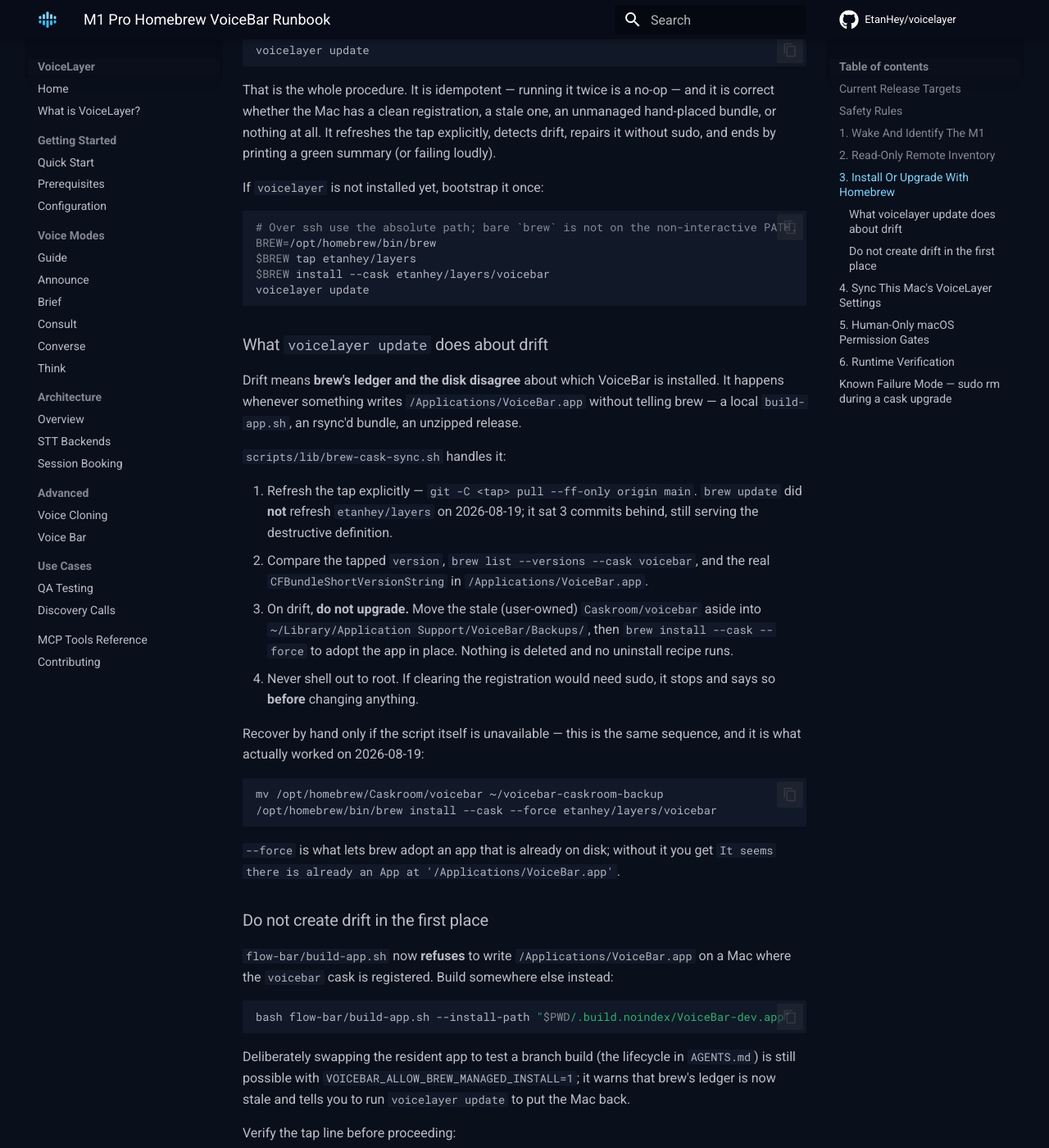
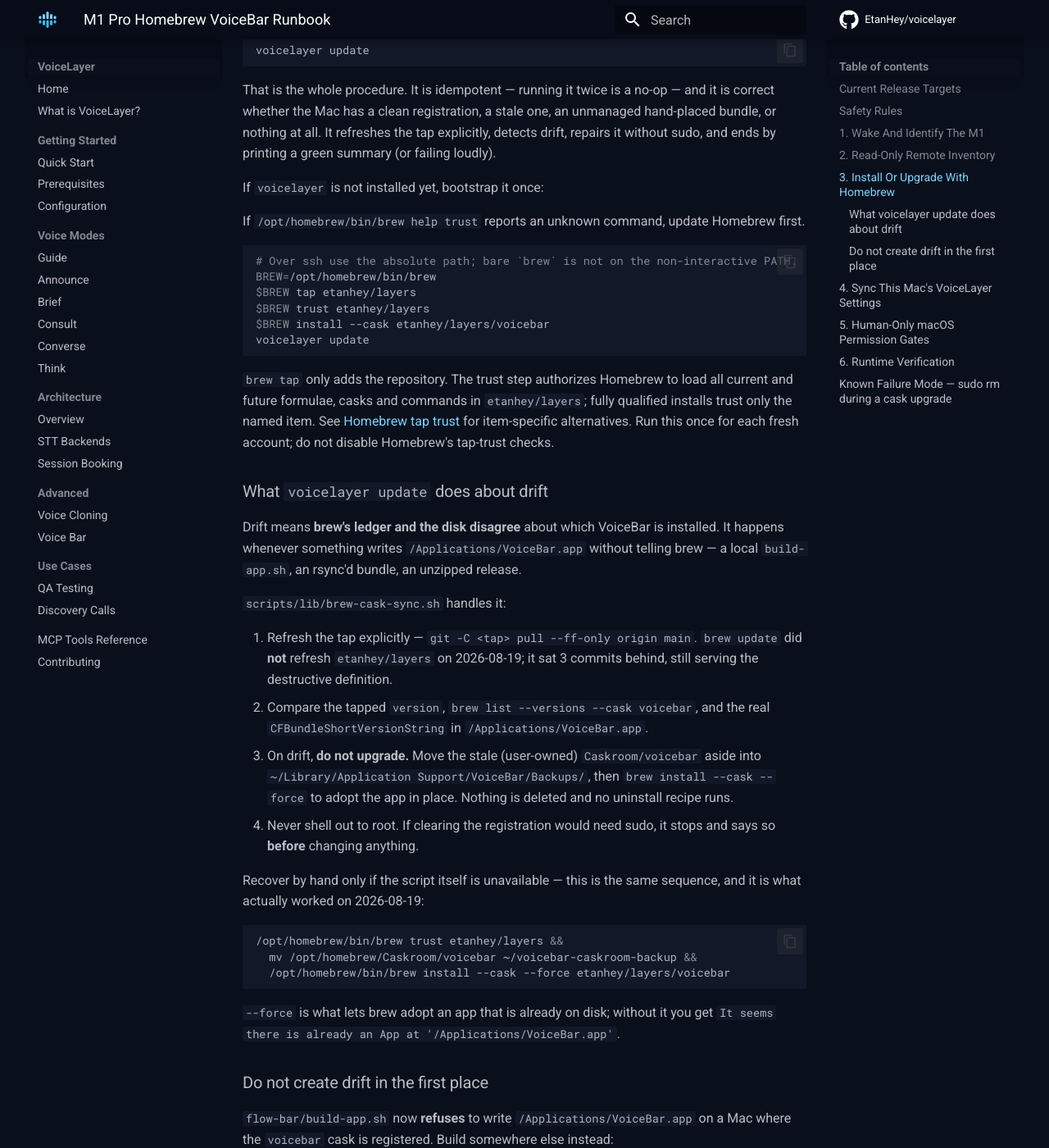
Before and after one commit to EtanHey/voicelayer, an MkDocs documentation site: the page built from docs/m1-homebrew-voicebar-runbook.md, in a window 1280 px wide and 1400 px high, scrolled down 2738 px. Shown: the whole window at 82% size. Built offline with MkDocs 1.6.1 and Material for MkDocs 9.7.7, drawn with Linux system fonts in a browser that asks for light colours; comment, search, counter and statistics services are not loaded.

Commit message:
docs(install): explain explicit Homebrew tap trust
Co-Authored-By: GPT-6.1 Sol <noreply@openai.com>

````diff
--- a/docs/m1-homebrew-voicebar-runbook.md
+++ b/docs/m1-homebrew-voicebar-runbook.md
@@ -126,13 +126,22 @@ printing a green summary (or failing loudly).
 
 If `voicelayer` is not installed yet, bootstrap it once:
 
+If `/opt/homebrew/bin/brew help trust` reports an unknown command, update Homebrew first.
+
 ```bash
 # Over ssh use the absolute path; bare `brew` is not on the non-interactive PATH.
 BREW=/opt/homebrew/bin/brew
 $BREW tap etanhey/layers
+$BREW trust etanhey/layers
 $BREW install --cask etanhey/layers/voicebar
 voicelayer update
 ```
+
+`brew tap` only adds the repository. The trust step authorizes Homebrew to load
+all current and future formulae, casks and commands in `etanhey/layers`; fully
+qualified installs trust only the named item. See [Homebrew tap
+trust](https://docs.brew.sh/Tap-Trust) for item-specific alternatives. Run this
+once for each fresh account; do not disable Homebrew's tap-trust checks.
 
 ### What `voicelayer update` does about drift
 
@@ -157,8 +166,9 @@ Recover by hand only if the script itself is unavailable — this is the same se
 actually worked on 2026-08-19:
 
 ```bash
-mv /opt/homebrew/Caskroom/voicebar ~/voicebar-caskroom-backup
-/opt/homebrew/bin/brew install --cask --force etanhey/layers/voicebar
+/opt/homebrew/bin/brew trust etanhey/layers &&
+  mv /opt/homebrew/Caskroom/voicebar ~/voicebar-caskroom-backup &&
+  /opt/homebrew/bin/brew install --cask --force etanhey/layers/voicebar
 ```
 
 `--force` is what lets brew adopt an app that is already on disk; without it you get
````
Also changed, not shown: README.md (+8 -0 lines), docs/install-and-update.md (+11 -0 lines).
